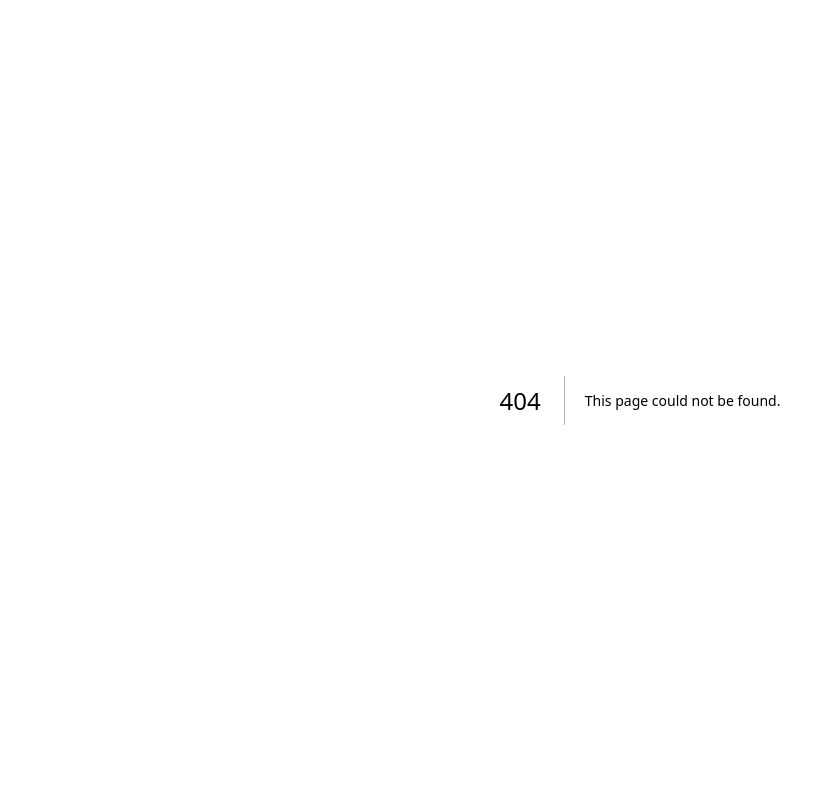
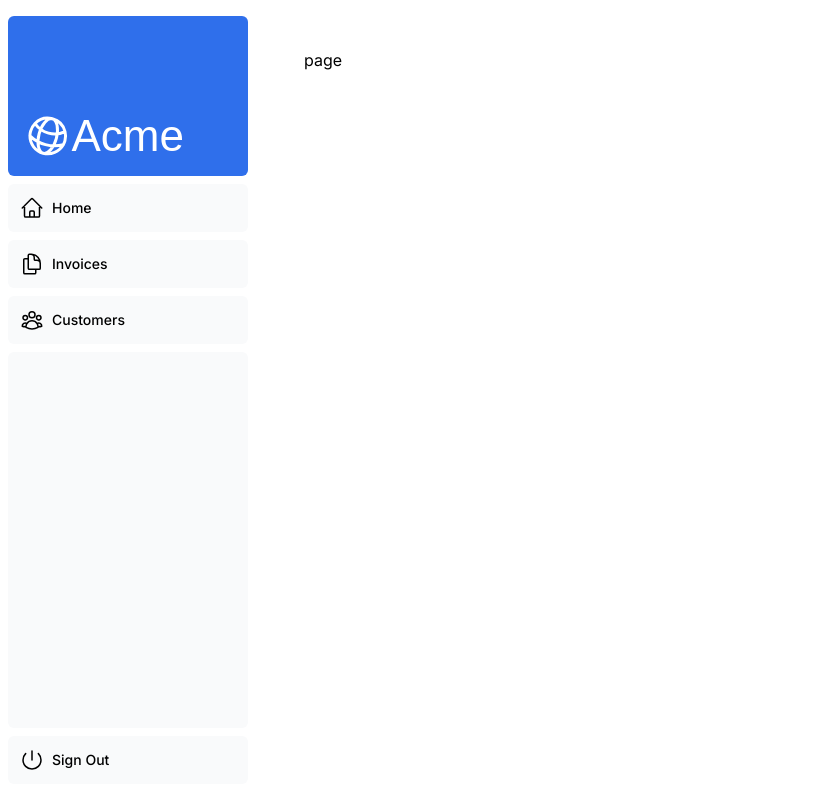
Before and after one commit to mayurk224/nextjs-dashboard, a Next.js app: page /dashboard/customers in a window 1280 px wide. Before the commit this address had no page. Shown: the whole page, without its empty margins (0-835 px from the left). Built offline with nearby package versions, Linux system fonts and the light colour scheme; a web font is replaced by a local one.

Commit message:
creating layout and pages

```diff
--- /dev/null
+++ b/app/dashboard/customers/page.tsx
@@ -0,0 +1,7 @@
+import React from 'react'
+
+export default function Page() {
+  return (
+    <div>page</div>
+  )
+}
--- /dev/null
+++ b/app/dashboard/invoices/page.tsx
@@ -0,0 +1,7 @@
+import React from 'react'
+
+export default function Page() {
+  return (
+    <div>page</div>
+  )
+}
--- /dev/null
+++ b/app/dashboard/layout.tsx
@@ -0,0 +1,12 @@
+import SideNav from '@/app/ui/dashboard/sidenav';
+
+export default function Layout({ children }: { children: React.ReactNode }) {
+  return (
+    <div className="flex h-screen flex-col md:flex-row md:overflow-hidden">
+      <div className="w-full flex-none md:w-64">
+        <SideNav />
+      </div>
+      <div className="flex-grow p-6 md:overflow-y-auto md:p-12">{children}</div>
+    </div>
+  );
+}
--- /dev/null
+++ b/app/dashboard/page.tsx
@@ -0,0 +1,7 @@
+import React from 'react'
+
+export default function page() {
+  return (
+    <div>page</div>
+  )
+}
--- a/app/layout.tsx
+++ b/app/layout.tsx
@@ -1,5 +1,5 @@
-import "@/app/ui/global.css"
-import { inter } from "./ui/fonts/font";
+import '@/app/ui/global.css';
+import { inter } from './ui/fonts/font';
 
 export default function RootLayout({
   children,
```
